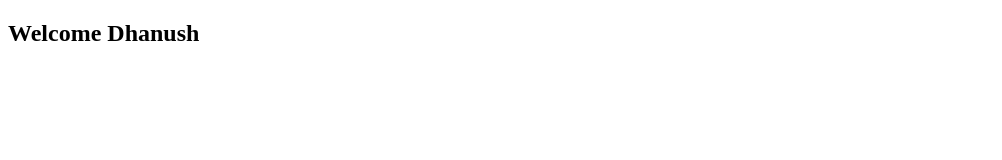
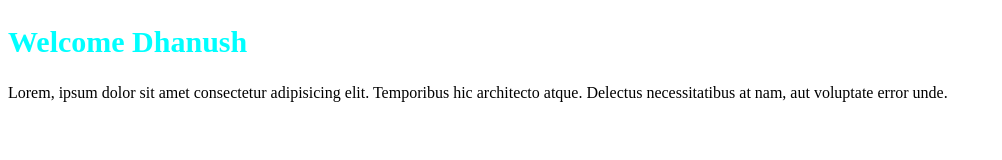
Before and after one commit to Dhanush-R93/DemoForLearning2, a plain HTML site: page index.html in a window 1280 px wide. Shown: the whole page, without its empty margins (0-1002 px from the left). Drawn offline with Linux system fonts and the light colour scheme.

Commit message:
CSS file created

```diff
--- a/index.html
+++ b/index.html
@@ -4,8 +4,10 @@
     <meta charset="UTF-8">
     <meta name="viewport" content="width=device-width, initial-scale=1.0">
     <title>Document</title>
+    <link rel="stylesheet" href="style.css">
 </head>
 <body>
     <h2>Welcome Dhanush</h2>
+    <p>Lorem, ipsum dolor sit amet consectetur adipisicing elit. Temporibus hic architecto atque. Delectus necessitatibus at nam, aut voluptate error unde.</p>
 </body>
 </html>
--- /dev/null
+++ b/style.css
@@ -0,0 +1,5 @@
+h2{
+    color: aqua;
+    font-size: 30px;
+
+}
```
